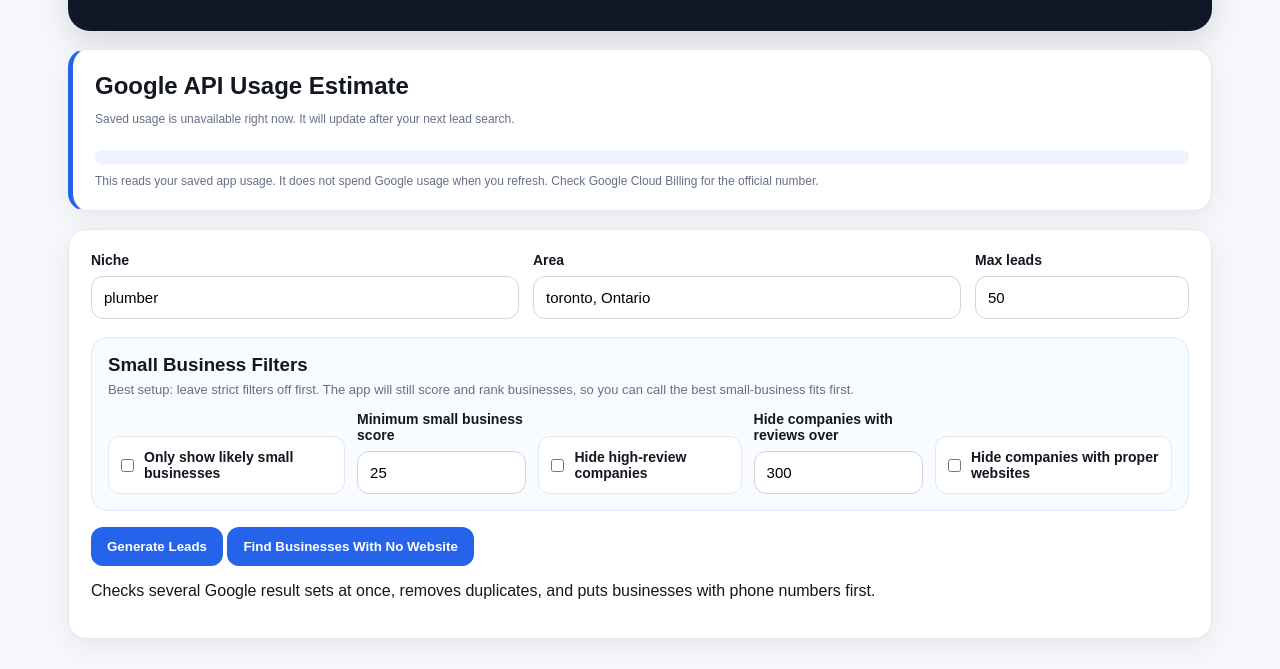
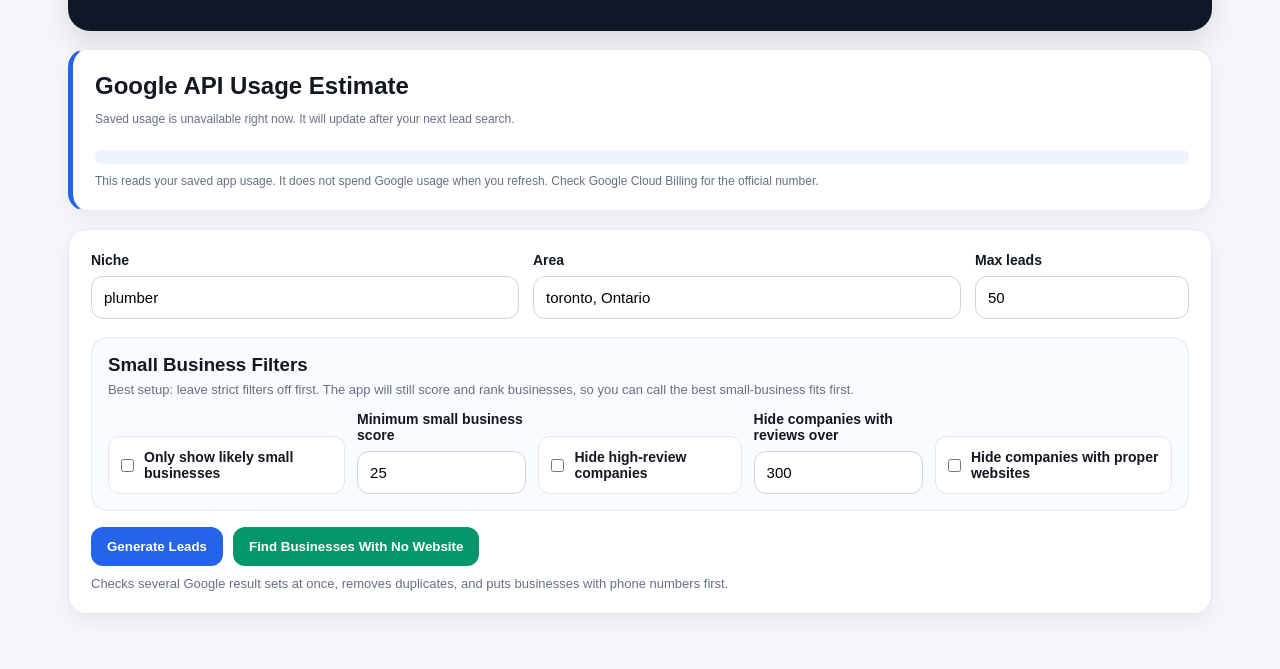
Before and after one commit to KaelanP2007/Voxa-lead-finder, a website: page voxa_render_lead_finder/voxa_render_lead_finder/public/index.html in a window 1280 px wide. Shown: the part 169-838 px from the top of the page. Drawn offline with Linux system fonts and the light colour scheme; no server answers.

Commit message:
Update style.css

```diff
--- a/voxa_render_lead_finder/voxa_render_lead_finder/public/style.css
+++ b/voxa_render_lead_finder/voxa_render_lead_finder/public/style.css
@@ -306,3 +306,20 @@ td {
     margin-top: 12px;
   }
 }
+
+
+.searchActions {
+  display: flex;
+  gap: 10px;
+  flex-wrap: wrap;
+}
+
+.noWebsite {
+  background: #059669;
+}
+
+.searchHint {
+  margin: 10px 0 0;
+  color: #667085;
+  font-size: 13px;
+}
```
